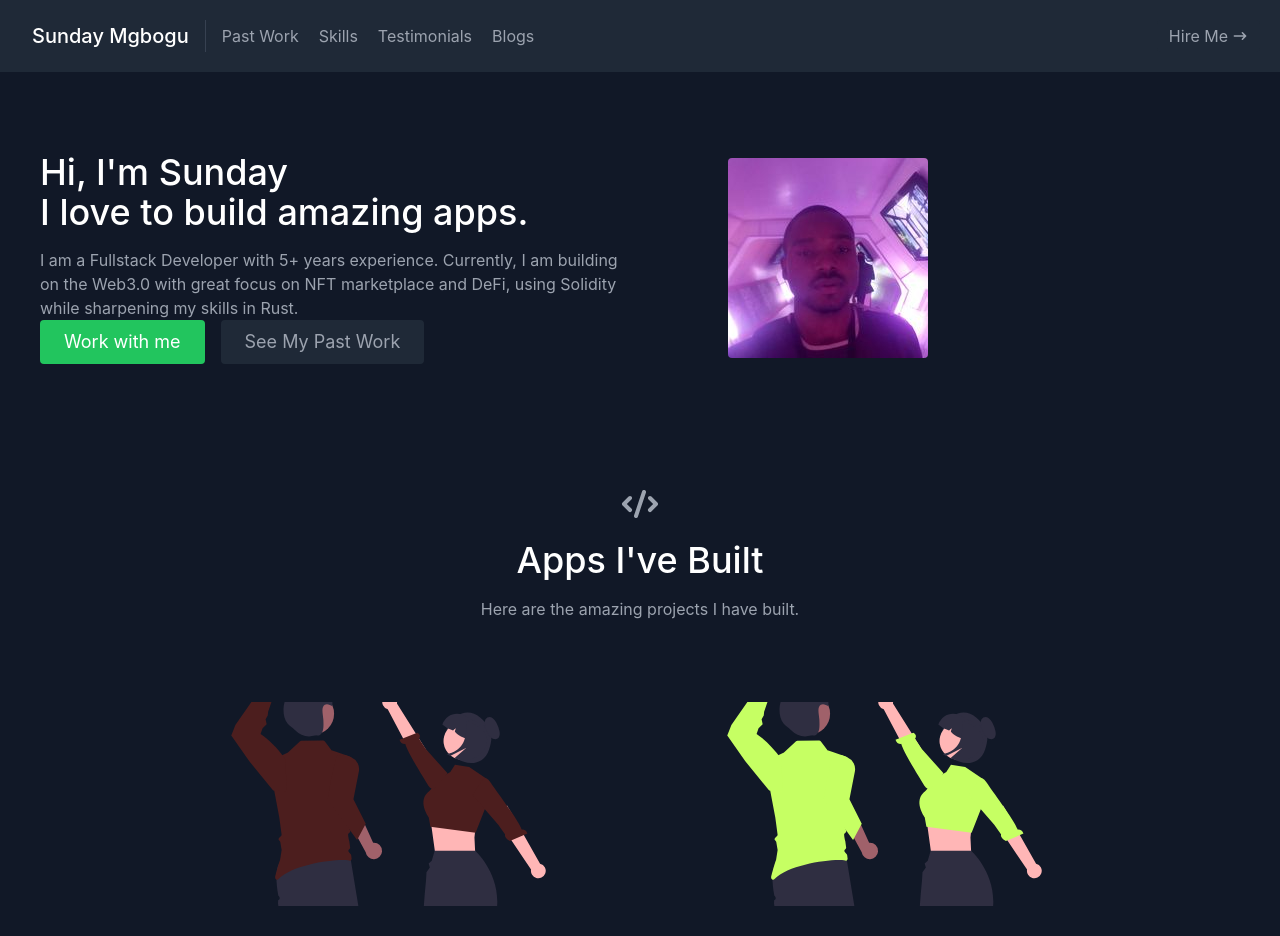
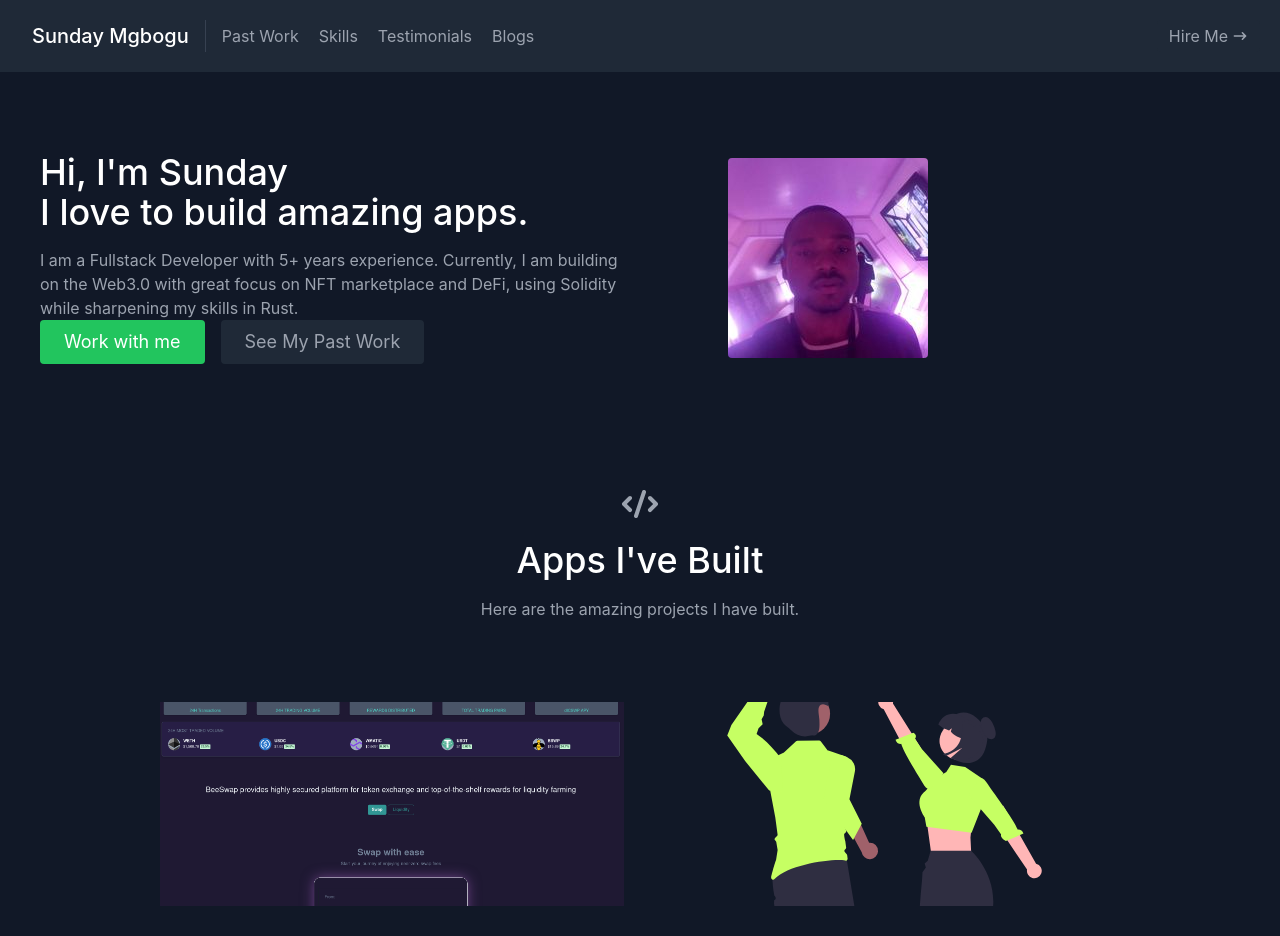
Before and after one commit to digitalsimboja/portfolio, a React (Create React App) app: page / in a window 1280 px wide. Shown: the top 936 px of the page. Built offline with nearby package versions, Linux system fonts and the light colour scheme.

Commit message:
Updated DeFi

```diff
--- a/src/components/Projects.js
+++ b/src/components/Projects.js
@@ -19,8 +19,9 @@ class Projects extends Component {
                         </p>
 
                     </div>
-                    <div className="flex flex-wrap -m-4">
+                    <div className="flex flex-wrap -m-4" >
                         {projects.map((project) => (
+
                             <a href={project.link}
                                key={project.image}
                                className="sm:w-1/2 w-100 p-4">
--- a/src/data.js
+++ b/src/data.js
@@ -1,11 +1,11 @@
 export const projects = [
   {
-    title: "DeFi Exchange",
+    title: "BeeSwap",
     subtitle: "A DeFi Token Swap",
     description:
       "A Decentralized Token Exchange app for swapping between tokens just like UniSWap",
-    image: "./8.svg",
-    link: " https://de-fi-exchange-nine.vercel.app/",
+    image: "./beeswap.png",
+    link: "https://beeswap-mauve.vercel.app/",
   },
 
   {
```
Also changed, not shown: public/8.svg (deleted), public/beeswap.png (added).
